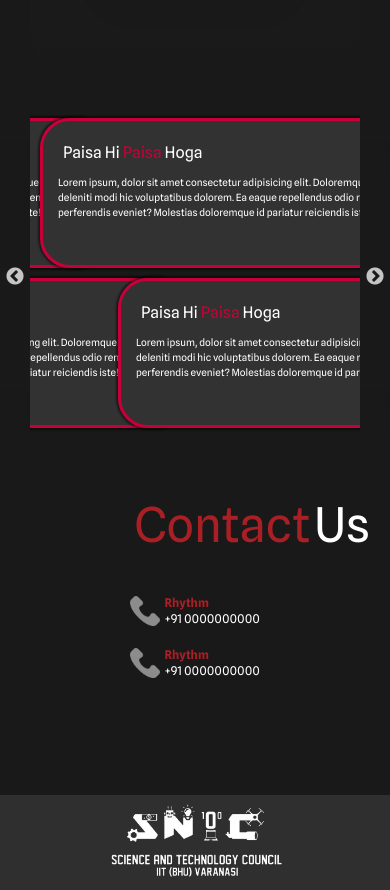
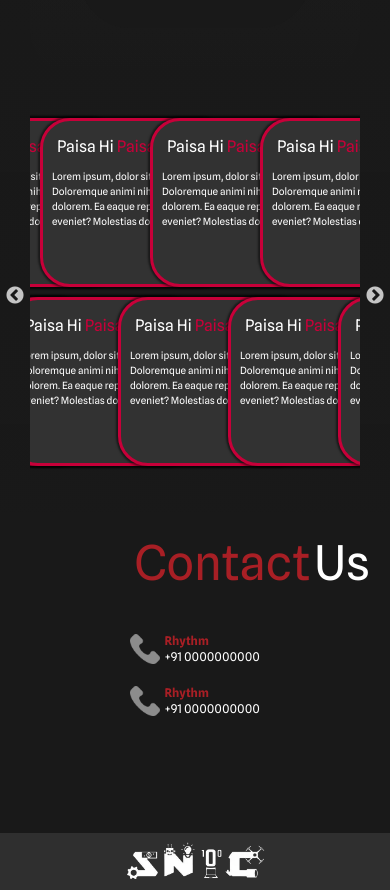
Before and after one commit to technex-iit-bhu/CA_Frontend, a Next.js app: page / in a window 390 px wide. Shown: the part 5359-6249 px from the top of the page. Built offline with nearby package versions, Linux system fonts and the light colour scheme.

Commit message:
Improved responsiveness

```diff
--- a/src/components/carousel.tsx
+++ b/src/components/carousel.tsx
@@ -22,7 +22,7 @@ const IncentivesCarousel = () => {
 
           responsive: [
             {
-              breakpoint: 1268,
+              breakpoint: 1100,
               settings: {
                 slidesToShow: 2,
                 slidesToScroll: 1,
@@ -31,7 +31,7 @@ const IncentivesCarousel = () => {
               },
             },
             {
-              breakpoint: 900,
+              breakpoint: 668,
               settings: {
                 slidesToShow: 1,
                 slidesToScroll: 1,
@@ -39,6 +39,15 @@ const IncentivesCarousel = () => {
           autoplaySpeed: 5000,
               },
             },
+            {
+                breakpoint: 400,
+                settings: {
+                    slidesToShow: 0,
+                    slidesToScroll: 0,
+                    autoplay: true,
+                    autoplaySpeed: 5000,
+                },
+            }
 
           ],
 
--- a/src/components/incentive_card.tsx
+++ b/src/components/incentive_card.tsx
@@ -11,8 +11,8 @@ interface CardProps {
 const IncentiveCard: FC<CardProps> = ({title, text}) => {
     return(
     <div style={{
-        width: "400px",
-        height: "150px",
+        width: "max(300px,30vw)",
+        height: "max(150px,20vh)",
         display: "block",
         border: "10px solid #C70039",
         borderRadius: "30px",
@@ -27,7 +27,7 @@ const IncentiveCard: FC<CardProps> = ({title, text}) => {
 
 
     }}>
-        <div style={{margin: "10px"}}>
+        <div style={{margin: "1vw"}}>
         <h2 style={{padding: "10px", color:"white"}} >{title}</h2>
         <p style={{marginLeft:"5px", fontSize:"10px", color:"white"}}>{text}</p>
         </div>
```
